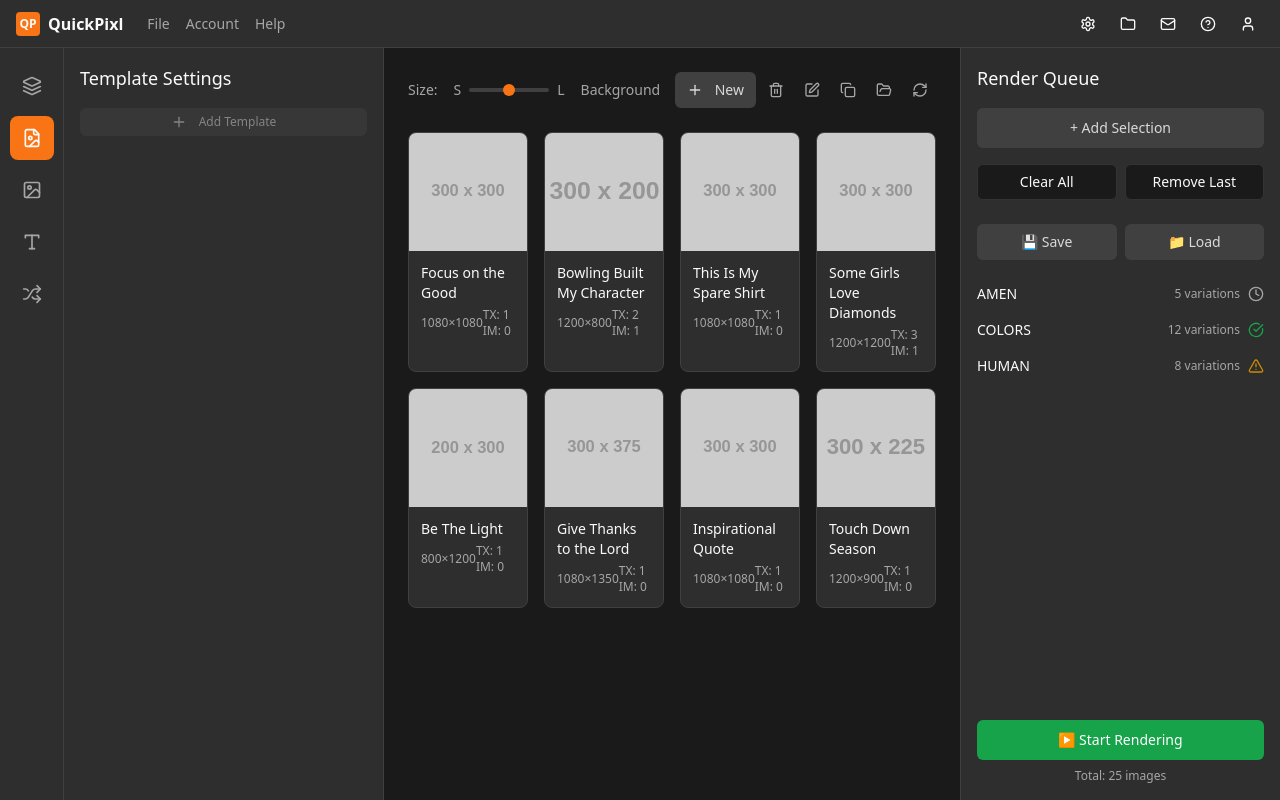
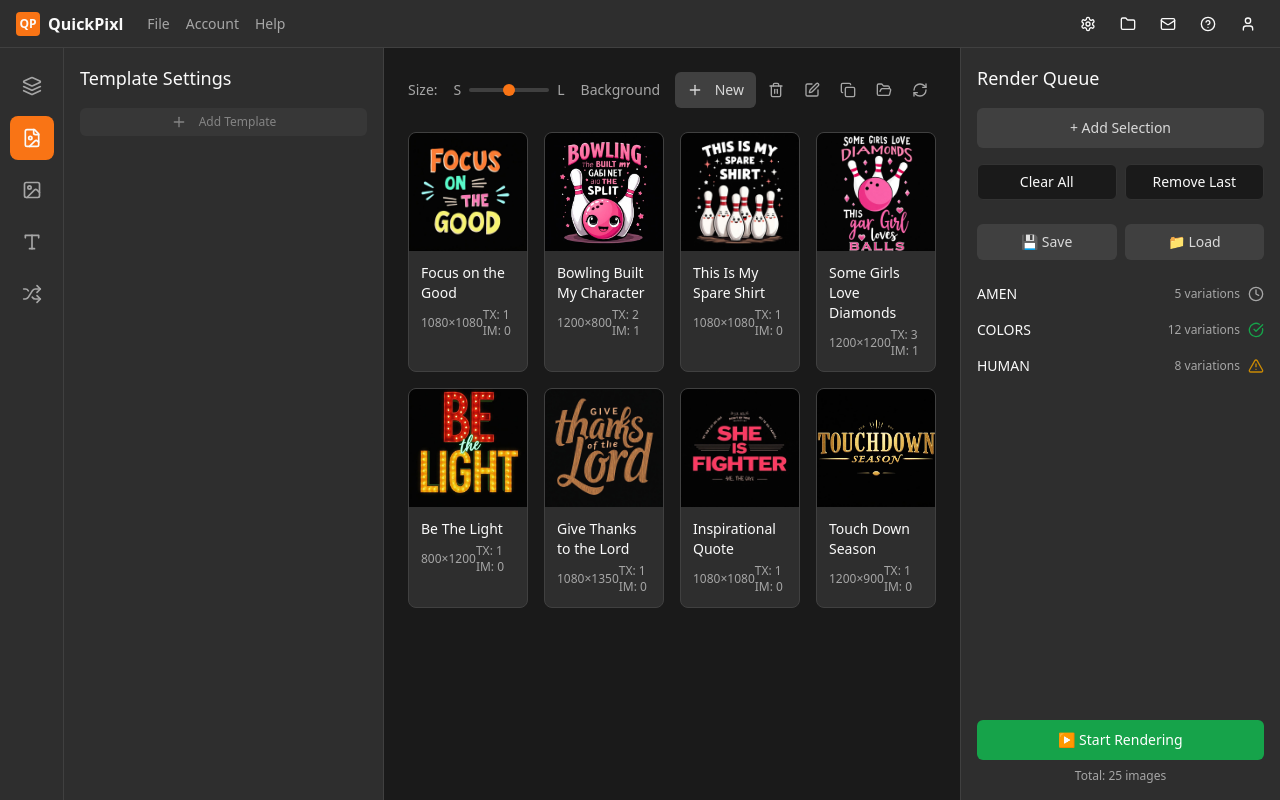
Before and after one commit to qminati/quickpixl-template-ui, a React (Vite) app: page / in a window 1280 px wide. Built offline with nearby package versions, Linux system fonts and the light colour scheme.

Commit message:
Restore template thumbnails
Restore template image imports and update the templates array to use the imported images in `QuickPixl.tsx`. This change preserves existing functionality and component structure.

```diff
--- a/src/components/QuickPixl.tsx
+++ b/src/components/QuickPixl.tsx
@@ -32,7 +32,15 @@ import { Button } from '@/components/ui/button';
 import PlacementPlugin from './PlacementPlugin';
 import CanvasEditor from './CanvasEditor';
 
-// Template placeholders - no imports needed
+// Import template images
+import templateFocusGood from '@/assets/template-focus-good.jpg';
+import templateBowlingCharacter from '@/assets/template-bowling-character.jpg';
+import templateSpareShirt from '@/assets/template-spare-shirt.jpg';
+import templateGirlsDiamonds from '@/assets/template-girls-diamonds.jpg';
+import templateBeLight from '@/assets/template-be-light.jpg';
+import templateGiveThanks from '@/assets/template-give-thanks.jpg';
+import templateInspirational from '@/assets/template-inspirational.jpg';
+import templateTouchdown from '@/assets/template-touchdown.jpg';
 
 // Define interfaces
 interface Variation {
@@ -73,56 +81,56 @@ const templates = [
     id: 1,
     title: "Focus on the Good",
     size: "1080×1080",
-    image: "https://via.placeholder.com/300x300/FF6B6B/FFFFFF?text=Focus+Good",
+    image: templateFocusGood,
     category: "TX: 1  IM: 0"
   },
   {
     id: 2,
     title: "Bowling Built My Character",
     size: "1200×800",
-    image: "https://via.placeholder.com/300x200/4ECDC4/FFFFFF?text=Bowling+Character",
+    image: templateBowlingCharacter,
     category: "TX: 2  IM: 1"
   },
   {
     id: 3,
     title: "This Is My Spare Shirt",
     size: "1080×1080",
-    image: "https://via.placeholder.com/300x300/45B7D1/FFFFFF?text=Spare+Shirt",
+    image: templateSpareShirt,
     category: "TX: 1  IM: 0"
   },
   {
     id: 4,
     title: "Some Girls Love Diamonds",
     size: "1200×1200",
-    image: "https://via.placeholder.com/300x300/F7DC6F/333333?text=Girls+Diamonds",
+    image: templateGirlsDiamonds,
     category: "TX: 3  IM: 1"
   },
   {
     id: 5,
     title: "Be The Light",
     size: "800×1200",
-    image: "https://via.placeholder.com/200x300/BB8FCE/FFFFFF?text=Be+Light",
+    image: templateBeLight,
     category: "TX: 1  IM: 0"
   },
   {
     id: 6,
     title: "Give Thanks to the Lord",
     size: "1080×1350",
-    image: "https://via.placeholder.com/300x375/F1948A/FFFFFF?text=Give+Thanks",
+    image: templateGiveThanks,
     category: "TX: 1  IM: 0"
   },
   {
     id: 7,
     title: "Inspirational Quote",
     size: "1080×1080",
-    image: "https://via.placeholder.com/300x300/58D68D/FFFFFF?text=Inspirational",
+    image: templateInspirational,
     category: "TX: 1  IM: 0"
   },
   {
     id: 8,
     title: "Touch Down Season",
     size: "1200×900",
-    image: "https://via.placeholder.com/300x225/E74C3C/FFFFFF?text=Touch+Down",
+    image: templateTouchdown,
     category: "TX: 1  IM: 0"
   }
 ];
```
